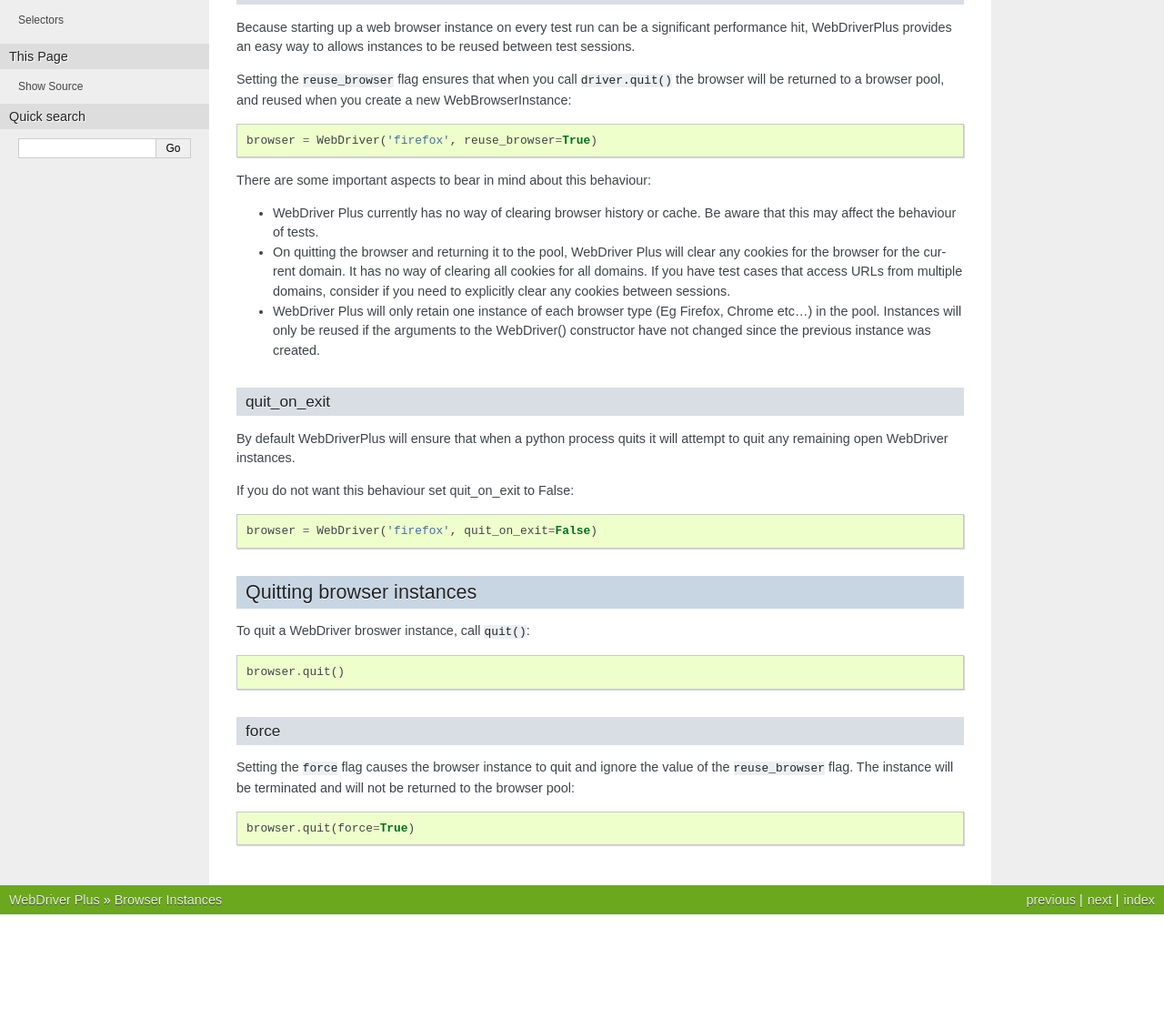
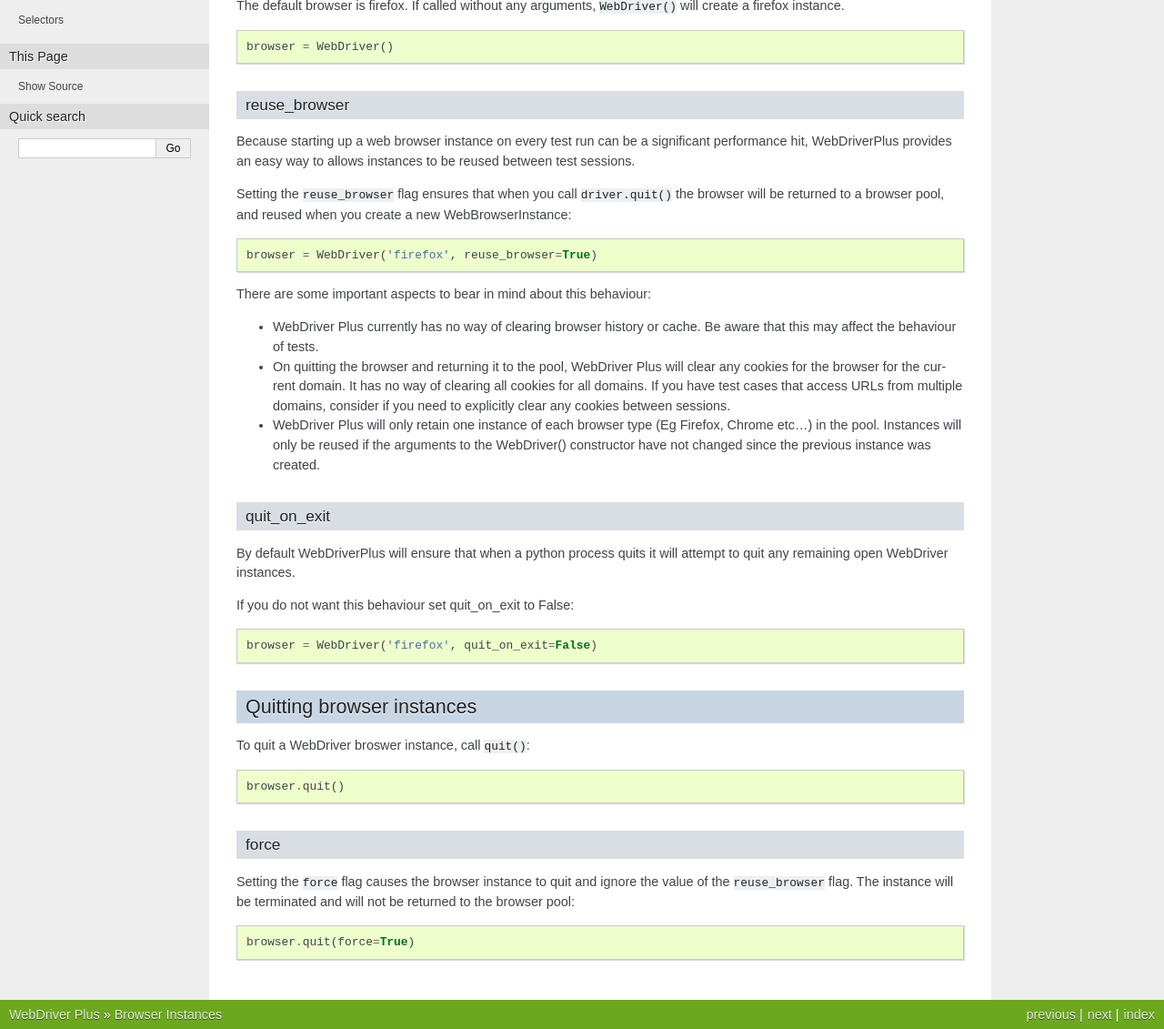
Before and after one commit to tomchristie/webdriverplus, a Sphinx documentation site: the page built from docs/browsers.rst, in a window 1280 px wide. Shown: the part 320-1451 px from the top of the page at 91% size. Built offline with Sphinx 7.4.7, drawn with Linux system fonts in a browser that asks for light colours; before the commit the page ends 1325 px from its top, so only the background shows below that; some of the changed text lies outside the part shown.

Commit message:
Cleaning up bits of docs.

```diff
--- a/docs/browsers.rst
+++ b/docs/browsers.rst
@@ -12,6 +12,16 @@
 
     from webdriverplus import WebDriver
     browser = WebDriver('firefox')
+
+Currently supported browsers are ``firefox``, ``chrome``, ``ie`` and
+``remote``.
+
+The default browser is firefox.  If called without any arguments,
+``WebDriver()`` will create a firefox instance.
+
+.. code-block:: python
+
+    browser = WebDriver()
 
 reuse_browser
 ~~~~~~~~~~~~~
```
Also changed, not shown: docs/selectors.rst (+0 -10 lines), docs/traversing.rst (+1 -8 lines).
